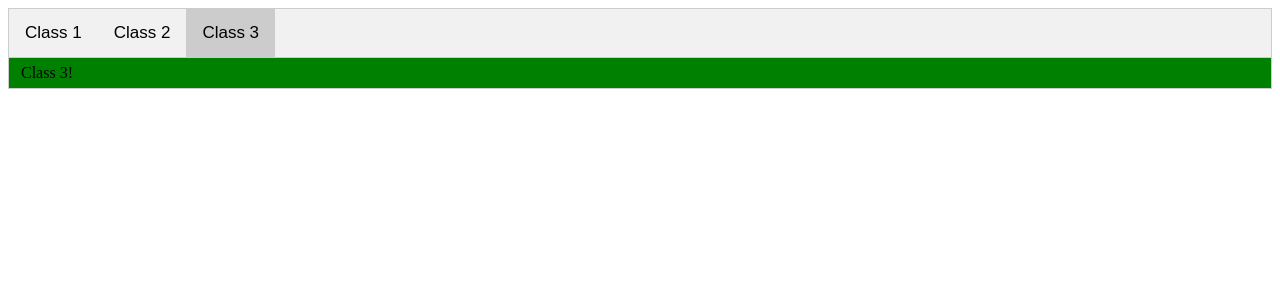
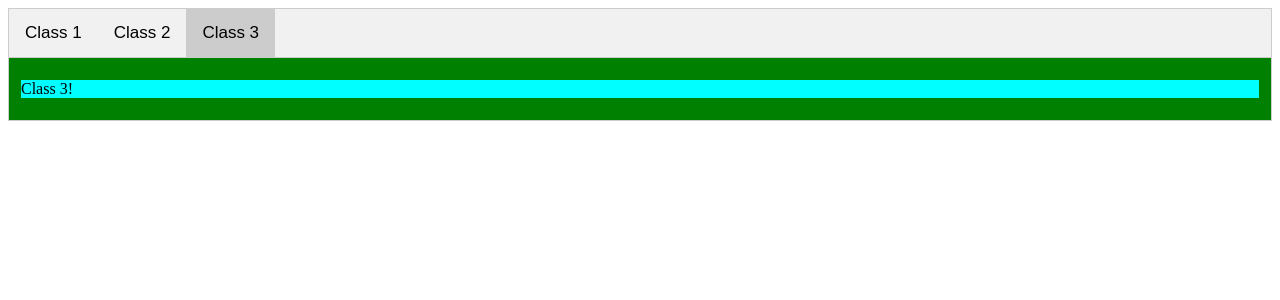
Before and after one commit to jjpaq/jjpaq.github.io, a PHP site: page / in a window 1280 px wide, after a click on "Class 3". Shown: the top 300 px of the page. Run offline with PHP 8.4, Linux system fonts and the light colour scheme.

Commit message:
added p to class 3

```diff
--- a/index.html
+++ b/index.html
@@ -54,7 +54,7 @@
 		</div>
 
 		<div id="class3" class="tabcontent">
-			Class 3!
+			<p>Class 3!</p>
 		</div>
 
 		<script>
--- a/jstyle.css
+++ b/jstyle.css
@@ -37,3 +37,8 @@
 {
     background-color: green;
 }
+
+#class3 p
+{
+    background-color: cyan;
+}
```
